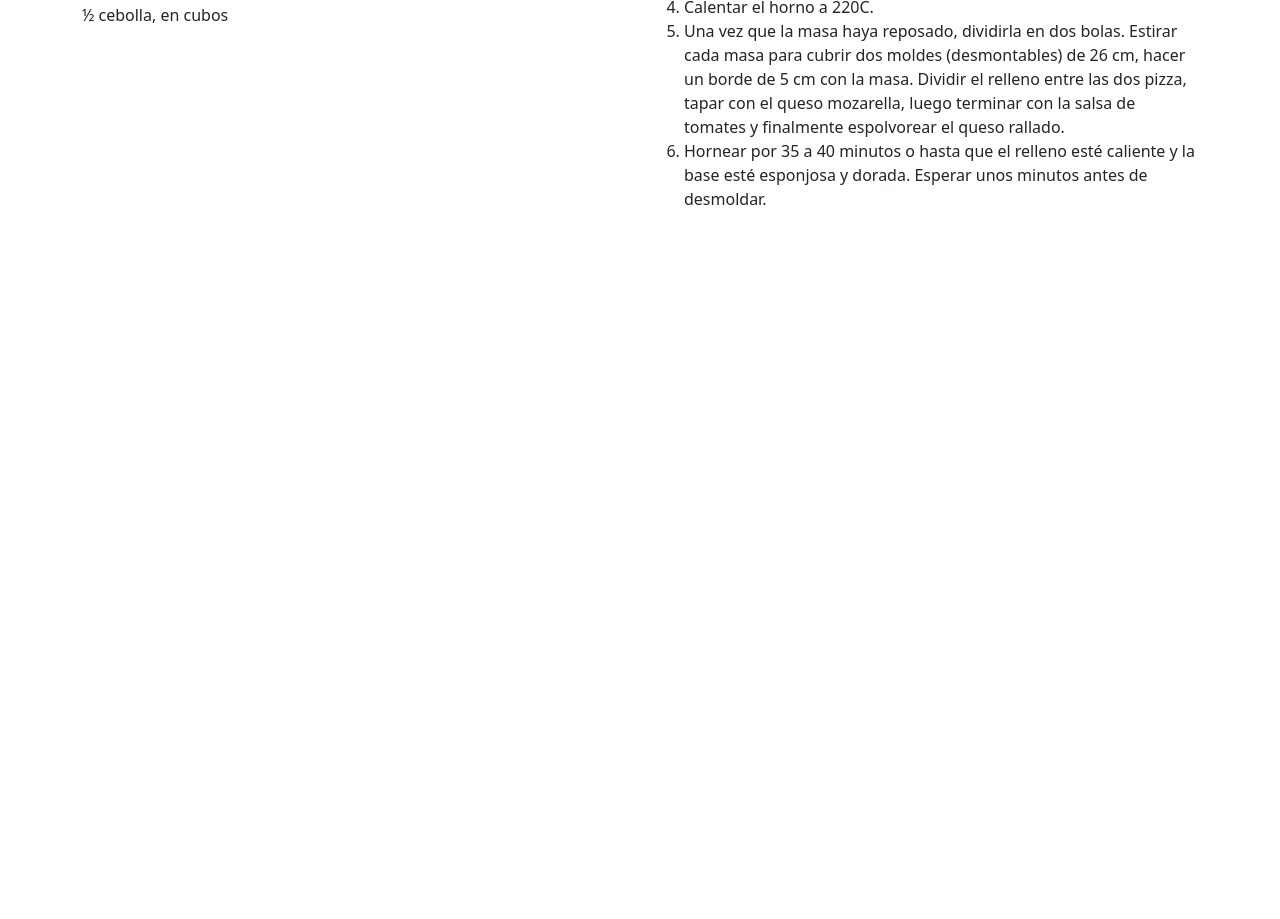
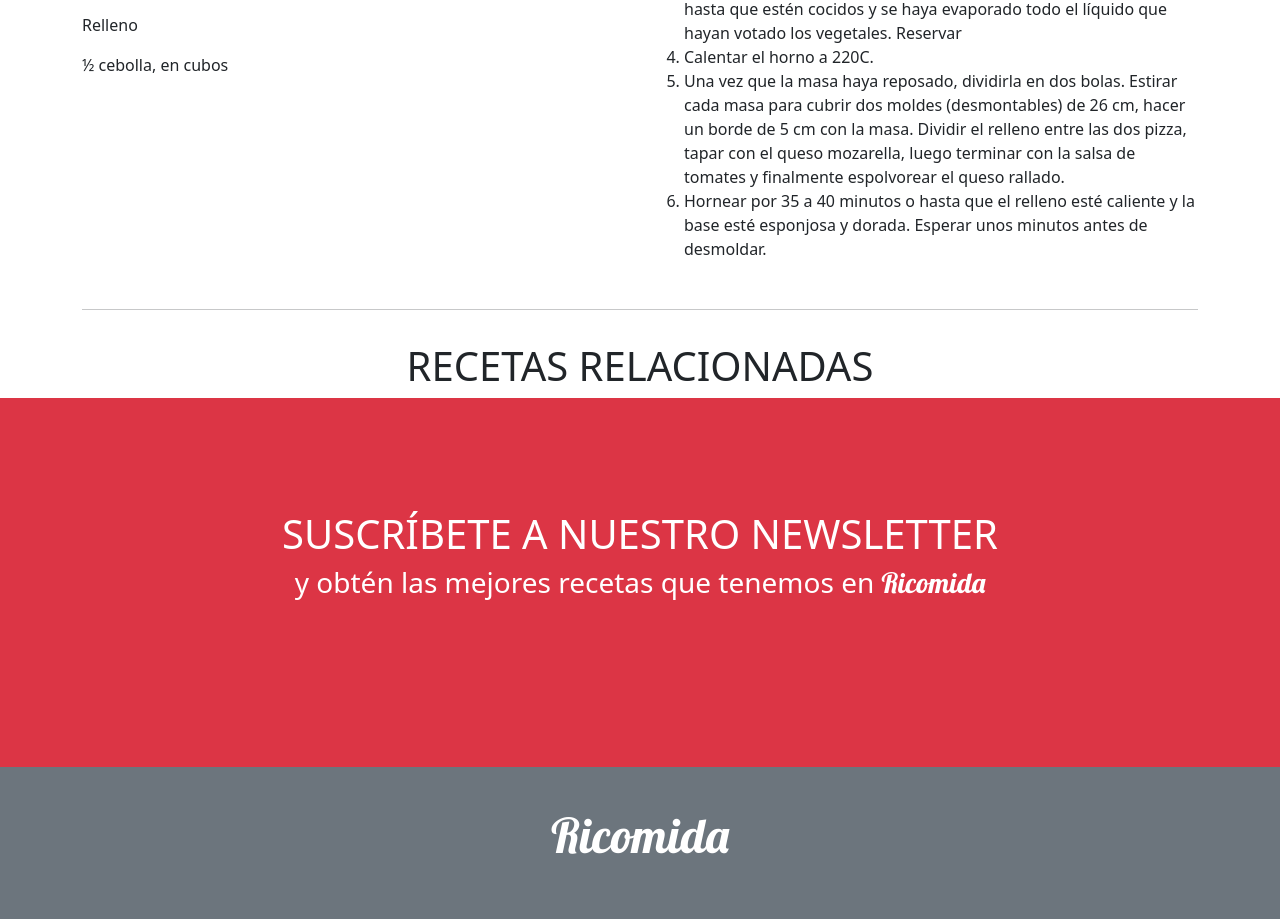
Before and after one commit to eduardoescarez/ricomida, a plain HTML site: page index.html in a window 1280 px wide. Shown: the part 1356-2275 px from the top of the page. Before the commit the page ends 1583 px from the top, so only its background shows below. Drawn offline with Linux system fonts and the light colour scheme.

Commit message:
mas de ricomida

```diff
--- a/assets/css/style.css
+++ b/assets/css/style.css
@@ -4,6 +4,18 @@
 
 .listado-menu{
   margin-top: 2rem;
+}
+
+.ricomida{
+  font-family: 'Lobster', cursive;
+}
+
+.piericomida{
+  font-family: 'Lobster', cursive;
+  font-size: 3rem;
+  color: white;
+  padding-top: 2rem;
+  padding-bottom: 2rem;
 }
 
 h1{
@@ -23,3 +35,9 @@ hr{
   margin-top: 2rem;
   margin-bottom: 2rem;
 }
+
+.suscripcion{
+  color: white;
+  padding-top:7rem;
+  padding-bottom:10rem;
+}
--- a/index.html
+++ b/index.html
@@ -7,12 +7,15 @@
 	<link href="assets/css/bootstrap.min.css" rel="stylesheet">
 	<script src="assets/js/bootstrap.bundle.min.js"></script>
 	<link href="assets/css/style.css" rel="stylesheet">
+	<link rel="preconnect" href="https://fonts.googleapis.com">
+	<link rel="preconnect" href="https://fonts.gstatic.com" crossorigin>
+	<link href="https://fonts.googleapis.com/css2?family=Lobster&display=swap" rel="stylesheet">
 	</head>
 <body>
 	<header>
 		<nav class="navbar navbar-expand-lg navbar-dark bg-dark">
 		  <div class="container">
-		    <a class="navbar-brand" href="#">Ricomida</a>
+		    <a class="navbar-brand ricomida" href="#" style="font-size: 2rem;">Ricomida</a>
 				<div class="text-end">
 		    <button class="navbar-toggler" type="button" data-bs-toggle="collapse" data-bs-target="#navbarSupportedContent" aria-controls="navbarSupportedContent" aria-expanded="false" aria-label="Toggle navigation">
 		      <span class="navbar-toggler-icon"></span>
@@ -97,8 +100,13 @@
 	</div>
 </div>
 
-
-			<hr>
+<div class="separador">
+	<div class="container">
+		<div class="row">
+		<div class="col"><hr></div>
+		</div>
+	</div>
+</div>
 
 	<div class="receta">
 
@@ -145,13 +153,27 @@
 
 	</div>
 
-	<div class="recetas-rel">
+	<div class="separador">
+		<div class="container">
+			<div class="row">
+			<div class="col"><hr></div>
+			</div>
+		</div>
 	</div>
 
-	<div class="suscripcion"<
+	<div class="recetas-rel text-center">
+	<h1>Recetas relacionadas</h1>
+	</div>
+
+	<div class="suscripcion text-center bg-danger">
+		<h1>Suscríbete a nuestro newsletter</h1>
+		<h3>y obtén las mejores recetas que tenemos en <span class="ricomida">Ricomida</span></h3>
 	</div>
 
 	<footer>
+		<div class="text-center piericomida bg-secondary">
+		<p>Ricomida</p>
+		</div>
 	</footer>
 </body>
 </html>
```
